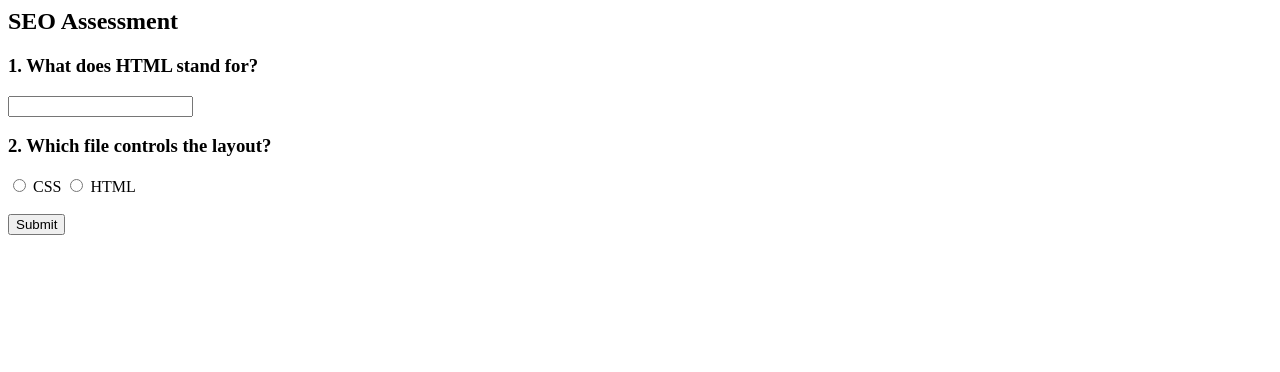
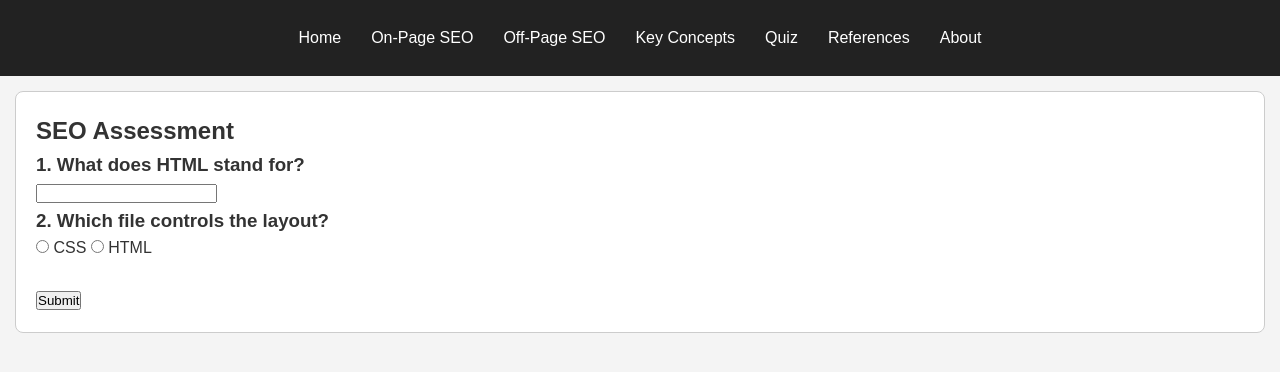
Before and after one commit to syruldan/it3203-website-project, a plain HTML site: page quiz.html in a window 1280 px wide. Drawn offline with Linux system fonts and the light colour scheme.

Commit message:
Update quiz.html

```diff
--- a/quiz.html
+++ b/quiz.html
@@ -1,4 +1,29 @@
-<!-- Similar head/nav as index_2.html -->
+<!DOCTYPE html>
+<html lang="en">
+<head>
+    <meta charset="UTF-8">
+    <meta name="viewport" content="width=device-width, initial-scale=1.0">
+    <title>SEO Basics | Project Milestone 3</title>
+    <!-- Link to your single external CSS file -->
+    <link rel="stylesheet" href="style.css">
+    <!-- Link to your external JS file for the menu and quiz -->
+    <script src="js/quiz.js" defer></script>
+</head>
+<body>
+
+    <!-- Consistent Navigation Menu -->
+    <nav>
+        <div class="menu-toggle" onclick="toggleMenu()">Menu &#9776;</div>
+        <ul id="nav-list">
+            <li><a href="index.html">Home</a></li>
+            <li><a href="topic1.html">On-Page SEO</a></li>
+            <li><a href="topic2.html">Off-Page SEO</a></li>
+            <li><a href="concepts.html">Key Concepts</a></li>
+            <li><a href="quiz.html">Quiz</a></li>
+            <li><a href="references.html">References</a></li>
+            <li><a href="about.html">About</a></li>
+        </ul>
+    </nav>
 <section>
     <h1>SEO Assessment</h1>
     <form id="quizForm">
```
